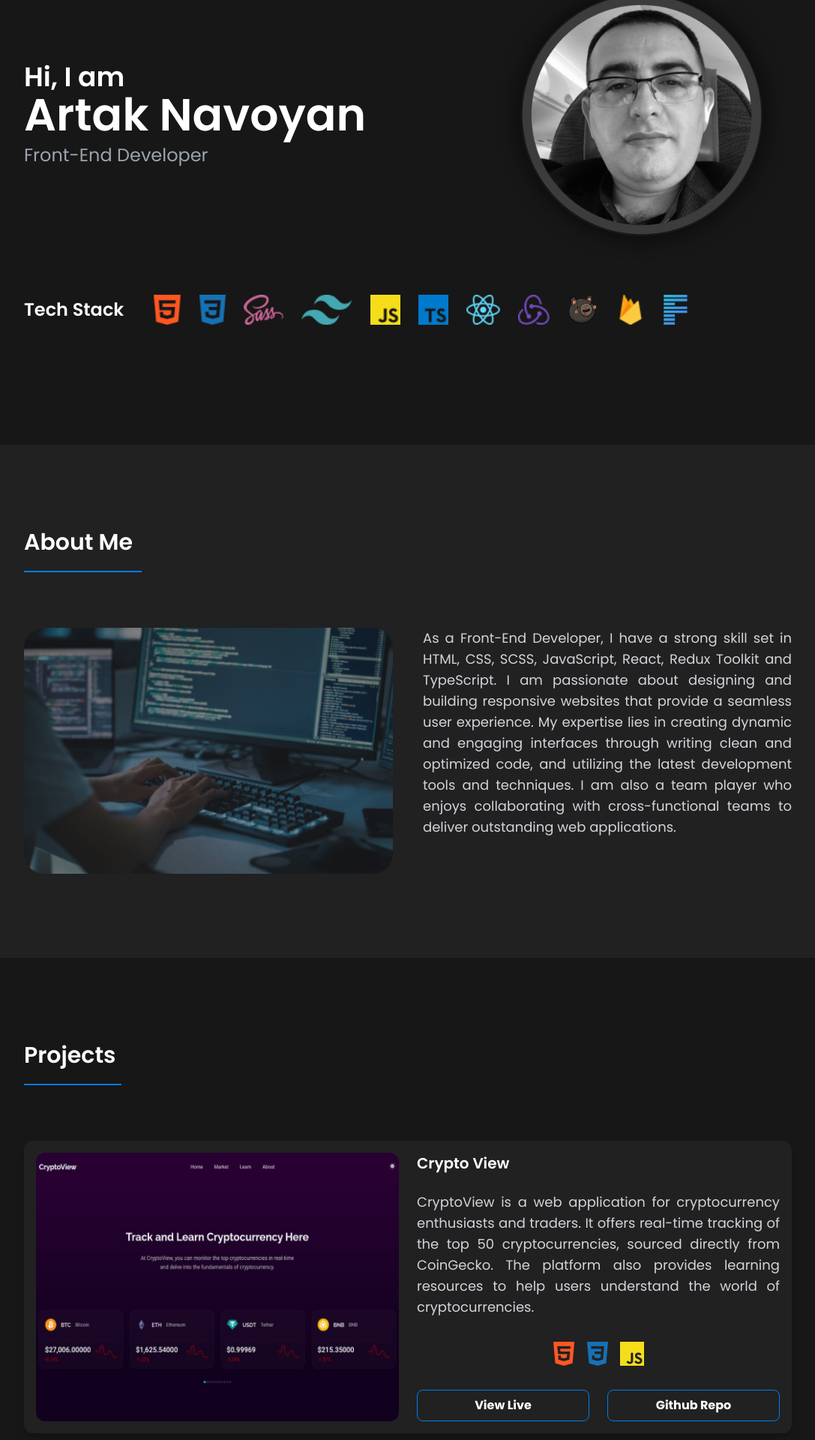
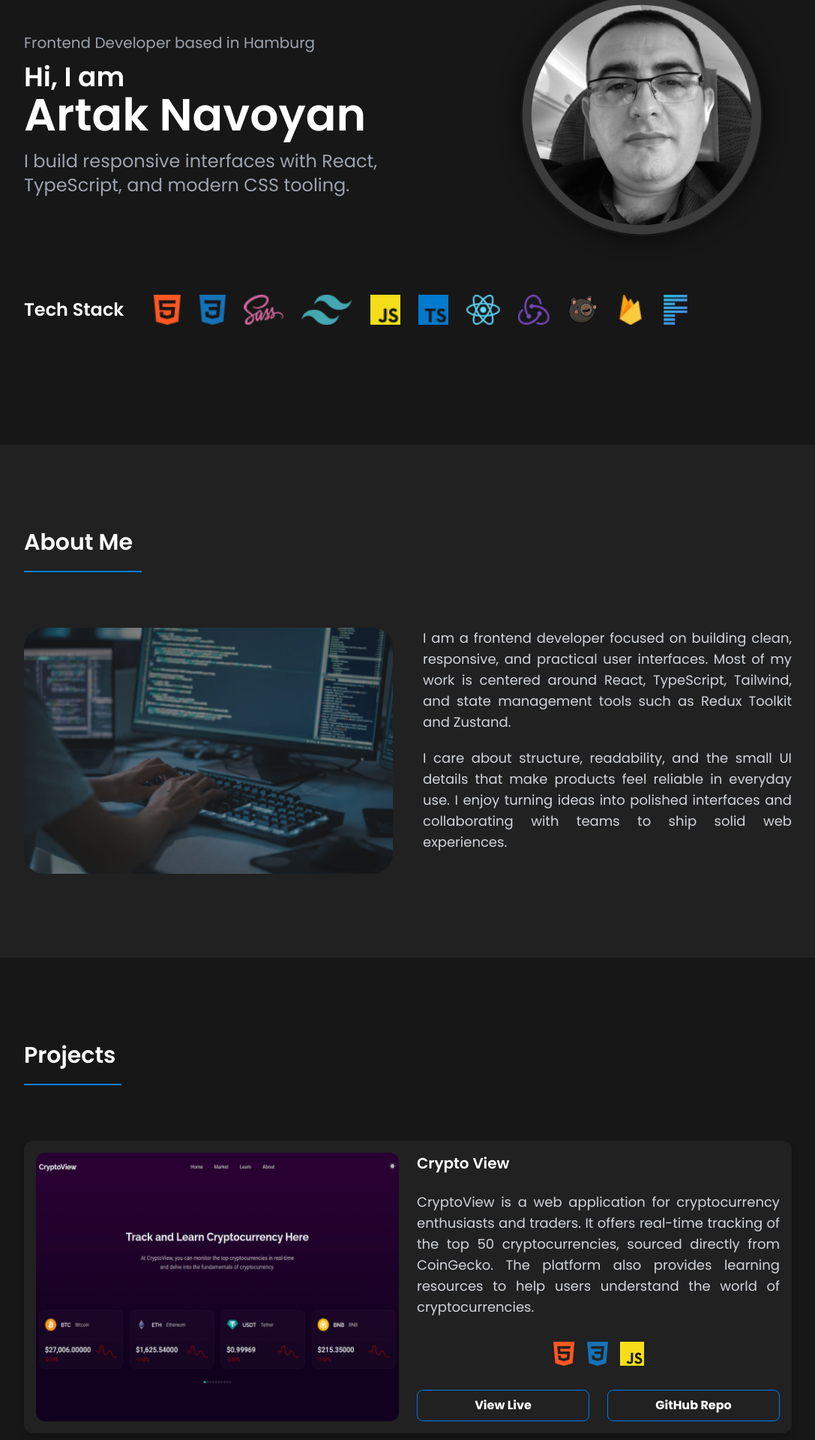
Before and after one commit to ArtakN/portfolio-app, a React (Vite) app: page / in a window 1280 px wide. Shown: the part 207-2127 px from the top of the page at 75% size, without its empty margins (96-1183 px from the left). Built offline with nearby package versions, Linux system fonts and the light colour scheme; a web font is replaced by a local one.

Commit message:
Refine portfolio content and semantics

```diff
--- a/index.html
+++ b/index.html
@@ -10,7 +10,11 @@
 			rel="stylesheet"
 		/>
 		<meta name="viewport" content="width=device-width, initial-scale=1.0" />
-		<title>Artak Navoyan | Fron-End Dev</title>
+		<meta
+			name="description"
+			content="Portfolio of Artak Navoyan, a frontend developer building responsive interfaces with React, TypeScript, and modern CSS tooling."
+		/>
+		<title>Artak Navoyan | Frontend Developer</title>
 	</head>
 	<body>
 		<div id="root"></div>
--- a/src/App.css
+++ b/src/App.css
@@ -2,3 +2,7 @@
 	margin: 0 auto;
 	color: #fff;
 }
+
+section[id] {
+	scroll-margin-top: 6rem;
+}
--- a/src/App.tsx
+++ b/src/App.tsx
@@ -9,10 +9,12 @@ function App() {
 	return (
 		<>
 			<Header />
-			<Hero />
-			<About />
-			<Projects />
-			<Contact />
+			<main>
+				<Hero />
+				<About />
+				<Projects />
+				<Contact />
+			</main>
 		</>
 	)
 }
--- a/src/components/About.tsx
+++ b/src/components/About.tsx
@@ -2,28 +2,30 @@ export function About() {
 	return (
 		<section id='about' className='bg-[#212121] py-20 lg:py-28'>
 			<div className='container mx-auto max-w-5xl px-4 lg:px-0'>
-				<p className='text-3xl text-start font-semibold mb-20 relative pb-4'>
+				<h2 className='text-3xl text-start font-semibold mb-20 relative pb-4'>
 					About Me
 					<span className='absolute bottom-[-6px] left-0 h-[2px] w-[157px] bg-[#007ced]'></span>
-				</p>
+				</h2>
 				<div className='flex flex-col md:flex-row md:items-start justify-between items-end gap-10 '>
 					<div className='md:w-1/2 w-full'>
 						<img
 							src='img/about.png'
-							alt='About me section image'
+							alt='Artak working on a laptop'
 							className='w-full h-full object-fill rounded-lg'
 						/>
 					</div>
 					<div className='md:w-1/2'>
 						<p className='text-gray-300 text-justify text-lg'>
-							As a Front-End Developer, I have a strong skill set in HTML, CSS,
-							SCSS, JavaScript, React, Redux Toolkit and TypeScript. I am
-							passionate about designing and building responsive websites that
-							provide a seamless user experience. My expertise lies in creating
-							dynamic and engaging interfaces through writing clean and
-							optimized code, and utilizing the latest development tools and
-							techniques. I am also a team player who enjoys collaborating with
-							cross-functional teams to deliver outstanding web applications.
+							I am a frontend developer focused on building clean, responsive,
+							and practical user interfaces. Most of my work is centered around
+							React, TypeScript, Tailwind, and state management tools such as
+							Redux Toolkit and Zustand.
+						</p>
+						<p className='text-gray-300 text-justify text-lg mt-5'>
+							I care about structure, readability, and the small UI details that
+							make products feel reliable in everyday use. I enjoy turning ideas
+							into polished interfaces and collaborating with teams to ship
+							solid web experiences.
 						</p>
 					</div>
 				</div>
--- a/src/components/Contact.tsx
+++ b/src/components/Contact.tsx
@@ -2,10 +2,10 @@ export function Contact() {
 	return (
 		<section id='contact' className='bg-[#212121] py-20 lg:py-28'>
 			<div className='container mx-auto max-w-5xl px-4 lg:px-0'>
-				<p className='text-3xl text-start font-semibold mb-20 relative pb-4'>
+				<h2 className='text-3xl text-start font-semibold mb-20 relative pb-4'>
 					Contact
 					<span className='absolute bottom-[-6px] left-0 h-[2px] w-[130px] bg-[#007ced]'></span>
-				</p>
+				</h2>
 				<div className='flex flex-col gap-10 items-center md:flex-row md:justify-between '>
 					<div className='flex flex-col gap-10 items-start md:flex-row md:gap-20'>
 						<div className='flex gap-4'>
@@ -17,7 +17,7 @@ export function Contact() {
 							<div>
 								<p className='text-start text-xl'>Location</p>
 								<p className='text-base text-gray-400 leading-[27px]'>
-									Hamburg, Germania
+									Hamburg, Germany
 								</p>
 							</div>
 						</div>
@@ -29,9 +29,12 @@ export function Contact() {
 							/>
 							<div>
 								<p className='text-start text-xl'>Mail</p>
-								<p className='text-base text-gray-400 leading-[27px]'>
-									navoyan.ab@gamil.com
-								</p>
+								<a
+									className='text-base text-gray-400 leading-[27px] hover:text-white transition-colors duration-300'
+									href='mailto:navoyan.ab@gmail.com'
+								>
+									navoyan.ab@gmail.com
+								</a>
 							</div>
 						</div>
 					</div>
@@ -41,6 +44,7 @@ export function Contact() {
 								target='_blank'
 								href='https://github.com/ArtakN'
 								rel='noopener noreferrer'
+								aria-label='Open GitHub profile'
 							>
 								<img src='img/icons/github.png' alt='GitHub icon' />
 							</a>
@@ -50,8 +54,9 @@ export function Contact() {
 								target='_blank'
 								href='https://www.linkedin.com/in/artak-navoyan-7564a4149/'
 								rel='noopener noreferrer'
+								aria-label='Open LinkedIn profile'
 							>
-								<img src='img/icons/linkedin.png' alt='Linkedin icon' />
+								<img src='img/icons/linkedin.png' alt='LinkedIn icon' />
 							</a>
 						</div>
 					</div>
--- a/src/components/Header.tsx
+++ b/src/components/Header.tsx
@@ -3,17 +3,25 @@ import React from 'react'
 export const Header = () => {
 	const [isMobileMenuOpen, setIsMobileMenuOpen] = React.useState(false)
 
+	React.useEffect(() => {
+		document.body.style.overflow = isMobileMenuOpen ? 'hidden' : ''
+
+		return () => {
+			document.body.style.overflow = ''
+		}
+	}, [isMobileMenuOpen])
+
 	const toggleMobileMenu = () => {
-		setIsMobileMenuOpen(!isMobileMenuOpen)
+		setIsMobileMenuOpen(prev => !prev)
 	}
 
 	return (
 		<header className='fixed top-0 left-0 w-full bg-[#212121] shadow-[0_4px_4px_rgba(0,0,0,0.25)] z-50'>
 			<div className='container mx-auto flex h-20 justify-between items-center px-4 md:px-6 lg:px-8'>
 				<p className='text-xl md:text-2xl font-semibold text-white'>
-					<a href='index.html'>Artak N.</a>
+					<a href='#home'>Artak N.</a>
 				</p>
-				<nav className='hidden md:block'>
+				<nav className='hidden md:block' aria-label='Primary navigation'>
 					<ul className='flex gap-10 text-white'>
 						<li>
 							<a
@@ -49,24 +57,36 @@ export const Header = () => {
 						</li>
 					</ul>
 				</nav>
-				<div className='md:hidden cursor-pointer' onClick={toggleMobileMenu}>
+				<button
+					type='button'
+					className='md:hidden cursor-pointer'
+					onClick={toggleMobileMenu}
+					aria-expanded={isMobileMenuOpen}
+					aria-controls='mobile-menu'
+					aria-label={isMobileMenuOpen ? 'Close menu' : 'Open menu'}
+				>
 					<div className='w-8 h-1 bg-white mb-1'></div>
 					<div className='w-8 h-1 bg-white mb-1'></div>
 					<div className='w-8 h-1 bg-white'></div>
-				</div>
+				</button>
 				{isMobileMenuOpen && (
-					<div className='fixed top-0 left-0 w-full h-full bg-[#212121] z-50 flex flex-col items-center justify-center'>
-						<div
+					<div
+						id='mobile-menu'
+						className='fixed top-0 left-0 w-full h-full bg-[#212121] z-50 flex flex-col items-center justify-center'
+					>
+						<button
+							type='button'
 							className='absolute top-4 right-4 cursor-pointer'
 							onClick={toggleMobileMenu}
+							aria-label='Close menu'
 						>
 							<img
 								src='img/icons/close.svg'
 								alt='Menu close icon'
 								className='w-8 h-8'
 							/>
-						</div>
-						<nav className='text-white text-2xl'>
+						</button>
+						<nav className='text-white text-2xl' aria-label='Mobile navigation'>
 							<ul className='flex flex-col items-center gap-6'>
 								<li>
 									<a
--- a/src/components/Hero.tsx
+++ b/src/components/Hero.tsx
@@ -6,12 +6,16 @@ export function Hero() {
 			<div className='container mx-auto max-w-5xl flex flex-col gap-10'>
 				<div className='flex flex-col md:flex-row items-center justify-between gap-10'>
 					<div className='text-center md:text-left'>
-						<p className='text-3xl md:text-4xl font-semibold leading-tight'>
+						<p className='text-lg md:text-xl text-gray-400 mb-3'>
+							Frontend Developer based in Hamburg
+						</p>
+						<h1 className='text-3xl md:text-4xl font-semibold leading-tight'>
 							Hi, I am <br />
 							<span className='text-5xl md:text-6xl'>Artak Navoyan</span>
-						</p>
-						<p className='text-xl md:text-2xl text-gray-400 mt-2'>
-							Front-End Developer
+						</h1>
+						<p className='text-xl md:text-2xl text-gray-400 mt-4 max-w-xl'>
+							I build responsive interfaces with React, TypeScript, and modern
+							CSS tooling.
 						</p>
 					</div>
 					<div>
--- a/src/components/Projects.tsx
+++ b/src/components/Projects.tsx
@@ -5,13 +5,13 @@ export function Projects() {
 	return (
 		<section id='projects' className='py-20 lg:py-28 bg-[#171717]'>
 			<div className='container mx-auto max-w-5xl px-4 lg:px-0'>
-				<p className='text-3xl text-start font-semibold mb-20 relative pb-4'>
+				<h2 className='text-3xl text-start font-semibold mb-20 relative pb-4'>
 					Projects
 					<span className='absolute bottom-[-6px] left-0 h-[2px] w-[130px] bg-[#007ced]'></span>
-				</p>
+				</h2>
 				<div className='flex flex-col gap-10'>
-					{projects.map((project, index) => (
-						<SingleProject key={index} project={project} />
+					{projects.map(project => (
+						<SingleProject key={project.title} project={project} />
 					))}
 				</div>
 			</div>
--- a/src/components/SingleProject.tsx
+++ b/src/components/SingleProject.tsx
@@ -8,14 +8,14 @@ export function SingleProject({ project }: SingleProjectProps) {
 	const techStack = project.tech
 
 	return (
-		<div className='bg-[#212121] p-4 rounded-xl shadow-lg hover:bg-[#292929] transition-all duration-300'>
+		<article className='bg-[#212121] p-4 rounded-xl shadow-lg hover:bg-[#292929] transition-all duration-300'>
 			<div>
 				<div className='flex flex-col md:flex-row gap-6 items-stretch '>
 					<div className='md:w-1/2'>
 						<img
 							className='w-full h-full object-fill rounded-xl'
 							src={project.imageUrl}
-							alt='Project image'
+							alt={`${project.title} preview`}
 						/>
 					</div>
 					<div className='md:w-1/2 flex flex-col justify-between'>
@@ -46,26 +46,24 @@ export function SingleProject({ project }: SingleProjectProps) {
 								href={project.liveUrl}
 								target='_blank'
 								rel='noopener noreferrer'
-								className='w-full'
+								className='w-full bg-transparent border border-[#007ced] hover:bg-[#007ced] font-bold py-2 rounded-lg transition-all duration-300 text-center'
+								aria-label={`Open live version of ${project.title}`}
 							>
-								<button className='w-full bg-transparent border border-[#007ced] hover:bg-[#007ced] font-bold py-2 rounded-lg transition-all duration-300'>
-									View Live
-								</button>
+								View Live
 							</a>
 							<a
 								href={project.repoUrl}
 								target='_blank'
 								rel='noopener noreferrer'
-								className='w-full'
+								className='w-full bg-transparent hover:bg-[#007ced] font-bold py-2 rounded-lg border border-[#007ced] transition-all duration-300 text-center'
+								aria-label={`Open GitHub repository for ${project.title}`}
 							>
-								<button className='w-full bg-transparent hover:bg-[#007ced] font-bold py-2 rounded-lg border border-[#007ced] transition-all duration-300'>
-									Github Repo
-								</button>
+								GitHub Repo
 							</a>
 						</div>
 					</div>
 				</div>
 			</div>
-		</div>
+		</article>
 	)
 }
--- a/src/store/projects.ts
+++ b/src/store/projects.ts
@@ -52,7 +52,7 @@ export const projects: Project[] = [
 				icon: 'img/icons/tech/zustand.png',
 			},
 			{
-				title: 'FireBase',
+				title: 'Firebase',
 				icon: 'img/icons/tech/firebase.png',
 			},
 			{
--- a/src/store/techStack.ts
+++ b/src/store/techStack.ts
@@ -38,7 +38,7 @@ export const techStack: Tech[] = [
 		icon: 'img/icons/tech/zustand.png',
 	},
 	{
-		title: 'FireBase',
+		title: 'Firebase',
 		icon: 'img/icons/tech/firebase.png',
 	},
 	{
```
Also changed, not shown: 1 other file (tests, documents, lock files or other folders).
